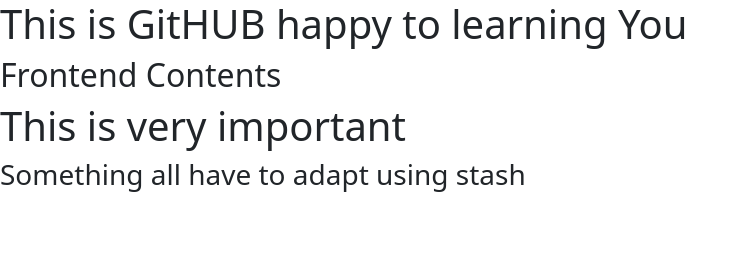
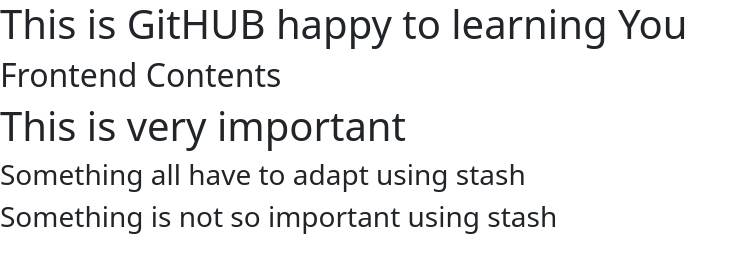
Before and after one commit to s-yogapriya/samplerepo, a plain HTML site: page index.html in a window 1280 px wide. Shown: the whole page, without its empty margins (0-748 px from the left). Drawn offline with nearby package versions, Linux system fonts and the light colour scheme.

Commit message:
feat : Added all the fixes

```diff
--- a/index.html
+++ b/index.html
@@ -12,5 +12,6 @@ rel="stylesheet">
         <h2>Frontend Contents</h2>
         <h1>This is very important</h1>
         <h3>Something all have to adapt using stash</h3>
+        <h3>Something is not so important using stash</h3>
     </body>
 </html>
```
